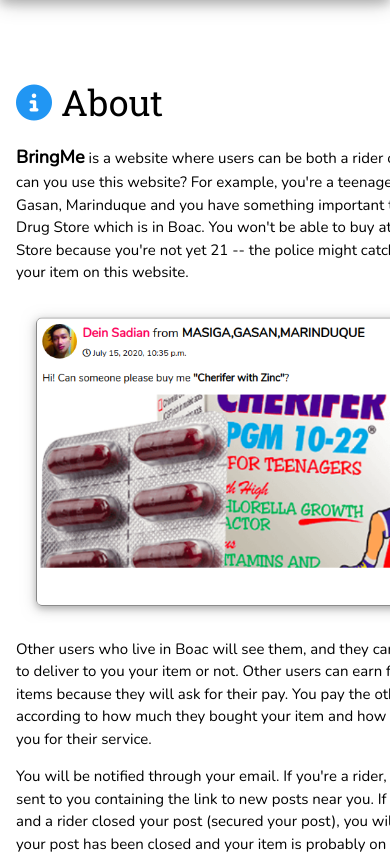
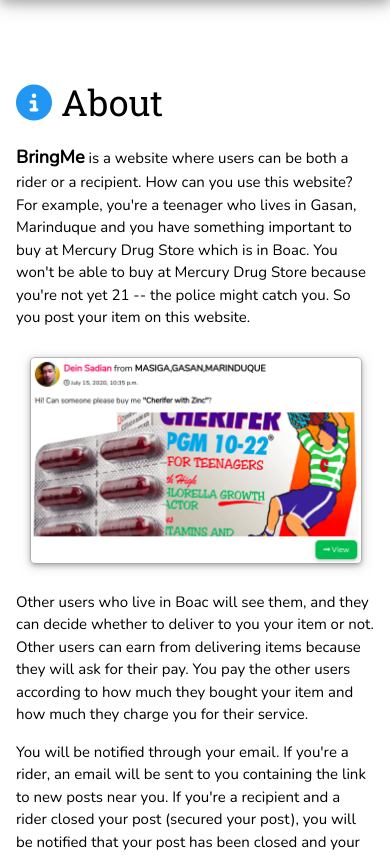
Before and after one commit to denniel-sadian/bringme, a Django app: page /about/ in a window 390 px wide; the page is wider, and only the part inside the window is pictured. Shown: the part 69-924 px from the top of that part. Run offline with Django 3.2, Linux system fonts and the light colour scheme; some libraries are stand-ins or nearby versions.

Commit message:
Make image in the about page responsive

```diff
--- a/items/templates/items/about.html
+++ b/items/templates/items/about.html
@@ -10,13 +10,6 @@
 {% endblock %}
 
 {% block content %}
-<style>
-    .inside-art img {
-        border-radius: 8px;
-        max-width: 500px;
-        height: auto;
-    }
-</style>
 
 <article class="w3-container inside-art">
     <div class="w3-content">
@@ -27,7 +20,7 @@
             to buy at Mercury Drug Store because you're not yet 21 -- the police might catch you. So you post your item
             on this website.</p>
         <p class="w3-center">
-            <img src="{% static 'post.png' %}">
+            <img src="{% static 'post.png' %}" class="w3-image">
         </p>
         <p>Other users who live in Boac will see them, and they can decide whether to deliver to you your item or not.
             Other users can earn from delivering items because they will ask for their pay. You pay the other users
```
